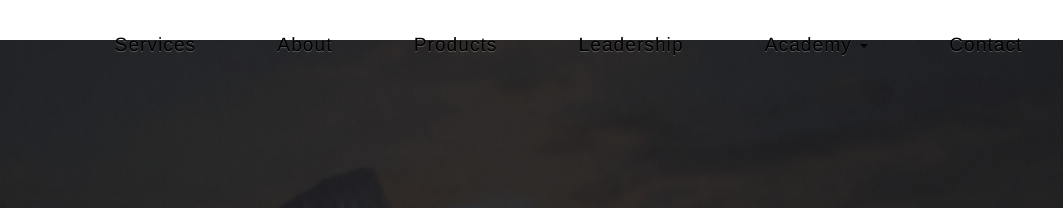
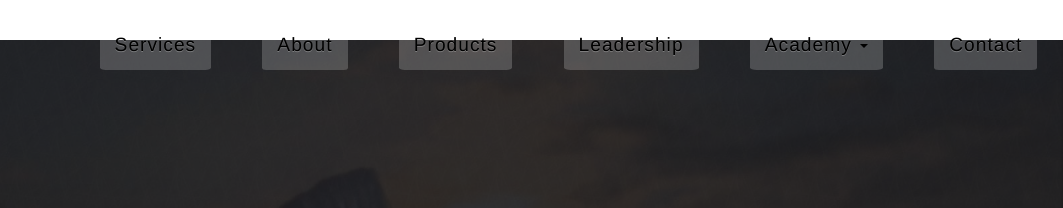
Before and after one commit to amrme/aquaphoton, a website: page index.html in a window 1280 px wide. Shown: the top 208 px of the page, 217-1280 px from the left. Drawn offline with Linux system fonts and the light colour scheme; some packages are replaced by stand-ins of ours.

Commit message:
added bg to nav

```diff
--- a/less/main.less
+++ b/less/main.less
@@ -73,6 +73,8 @@ html {
                 -webkit-transition: all .3s ease-in-out;
                 -moz-transition: all .3s ease-in-out;
                 transition: all .3s ease-in-out;
+                background: fade(white, 20%);
+                border-radius: 5%;
                 &:hover {
                     color: fade(black, 80%);
                     outline: none;
```
Also changed, not shown: css/main.css, css/main.min.css, 1 other file.
